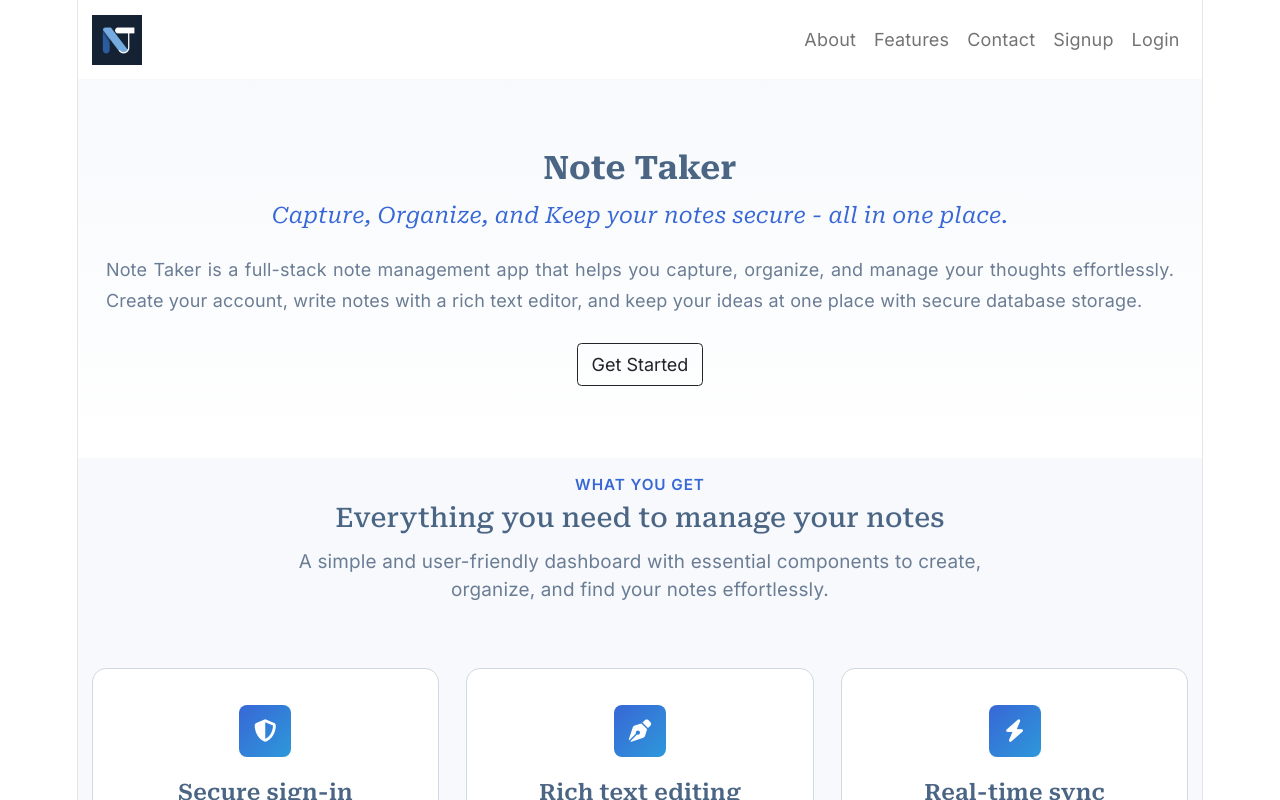
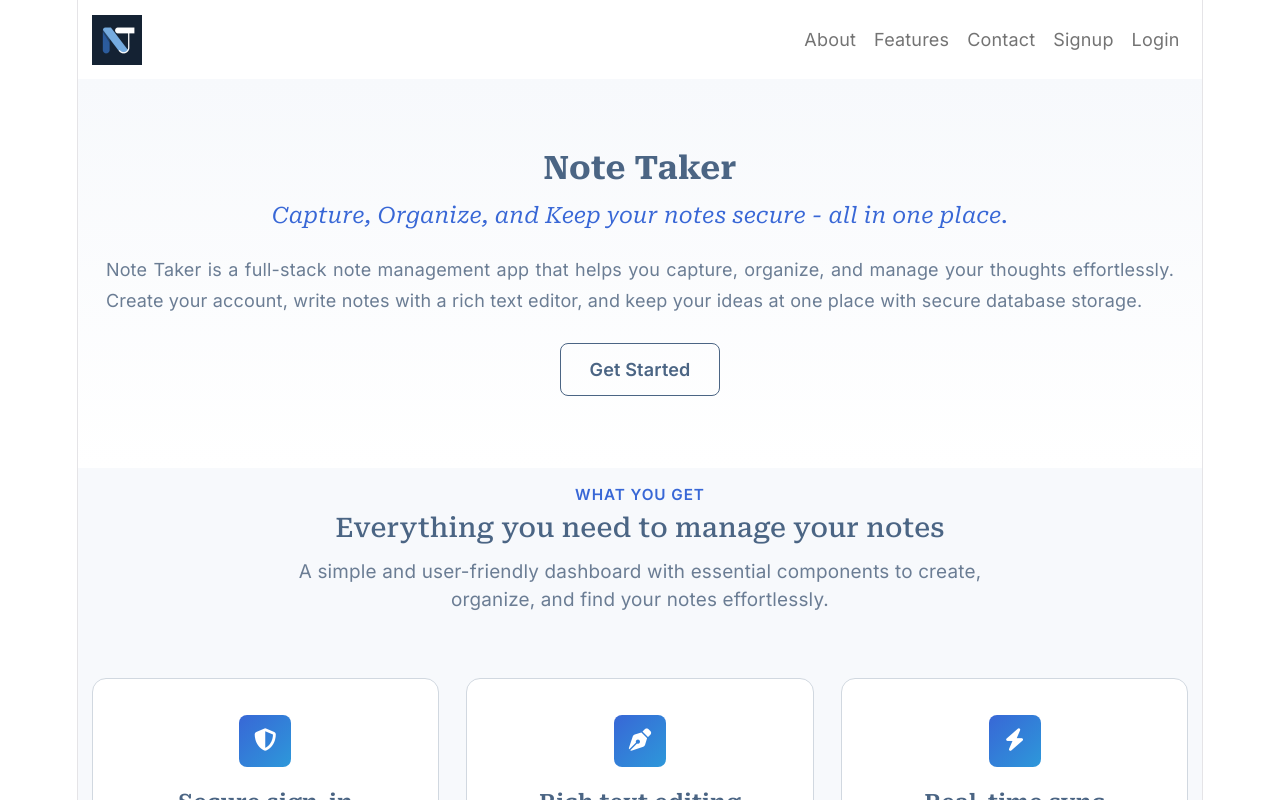
Before and after one commit to NoemAhmedKhan/cohort-9-mern-11459-noem, a React (Vite) app in the folder Frontend/react-app/: page / in a window 1280 px wide. Shown: the top 800 px of the page. Built offline with nearby package versions, Linux system fonts and the light colour scheme.

Commit message:
Signup Route Updated in About.jsx || Routes Added For Signup and Login in App.jsx

```diff
--- a/Frontend/react-app/src/App.jsx
+++ b/Frontend/react-app/src/App.jsx
@@ -1,8 +1,10 @@
-import "./styles/theme.css";
+import "./styles/theme.css";       // load once, before component CSS
 import Home from "./pages/Home/Home";
-import Signup from "./pages/Signup/Signup";
-import Login from "./pages/Login/Login";
-import NoteEditor from "./pages/NoteEditor/NoteEditor"
+import About from "./components/About/About";
+import Features from "./components/Features/Features";
+import Footer from "./components/Footer/Footer";
+// import Signup from "./pages/Signup/Signup";
+// import Login from "./pages/Login/Login";
 import { BrowserRouter, Router, Routes, Route } from "react-router-dom"
 
 function App() {
@@ -10,9 +12,8 @@ function App() {
       <BrowserRouter>
         <Routes>
           <Route path="/" element={<Home />} />
-          <Route path="/signup" element={<Signup />} />
-          <Route path="/login" element={<Login />} />
-            <Route path="/noteeditor" element={<NoteEditor />} />
+          {/*<Route path="/signup" element={<Signup />} />*/}
+          {/*<Route path="/login" element={<Login />} />*/}
         </Routes>
       </BrowserRouter>
   )
--- a/Frontend/react-app/src/components/About/About.jsx
+++ b/Frontend/react-app/src/components/About/About.jsx
@@ -1,5 +1,4 @@
 import "./About.css";
-import { Link } from "react-router-dom";
 
 function About() {
   return (
@@ -16,11 +15,11 @@ function About() {
               Note Taker is a full-stack note management app that helps you capture, organize, and manage your thoughts effortlessly.
               Create your account, write notes with a rich text editor, and keep your ideas at one place with secure database storage.
             </p>
-            <Link to="/signup" className="link">
-              <button type="button" className="btn btn-outline-dark mt-4">
+            <div className="mt-4">
+              <a href="#" className="btn btn-brand-outline">
                 Get Started
-              </button>
-            </Link>
+              </a>
+            </div>
           </div>
 
         </div>
```
